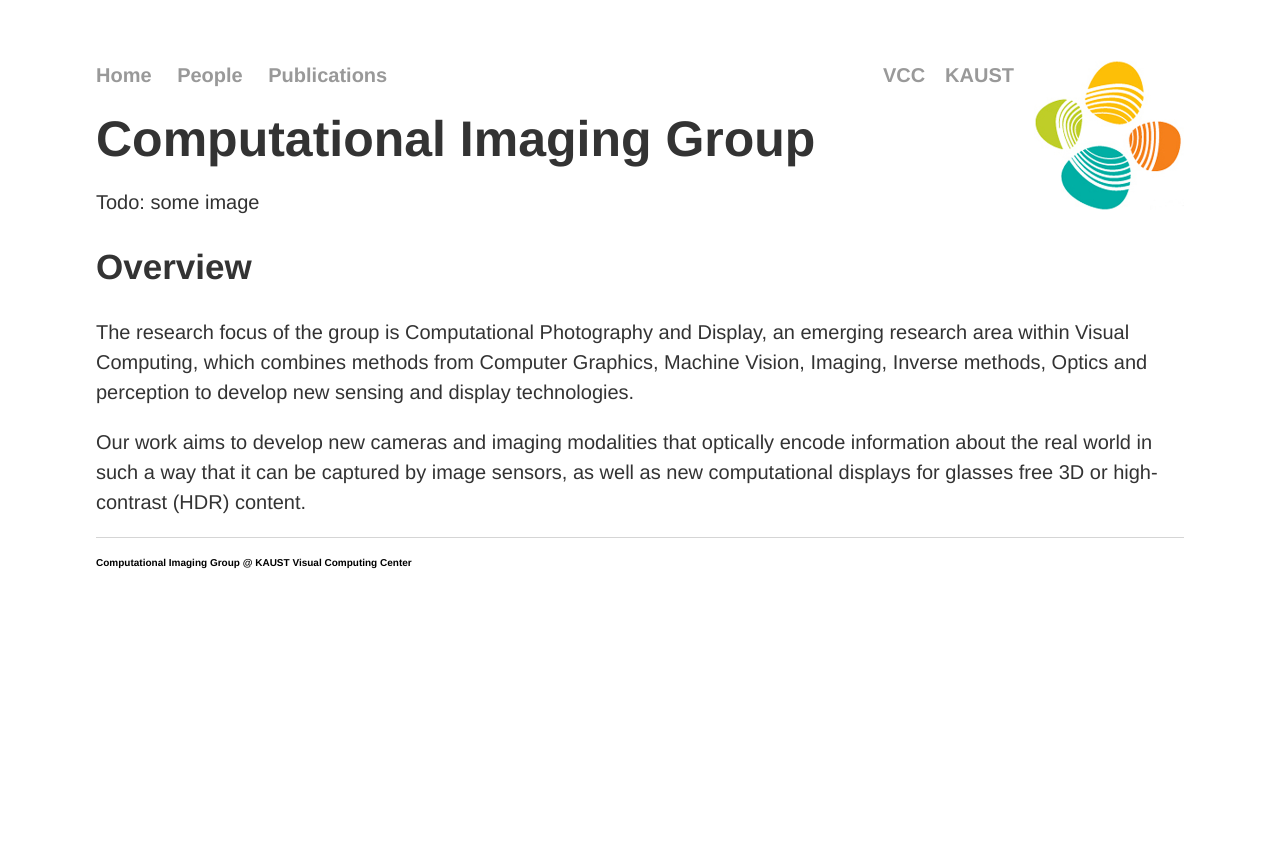
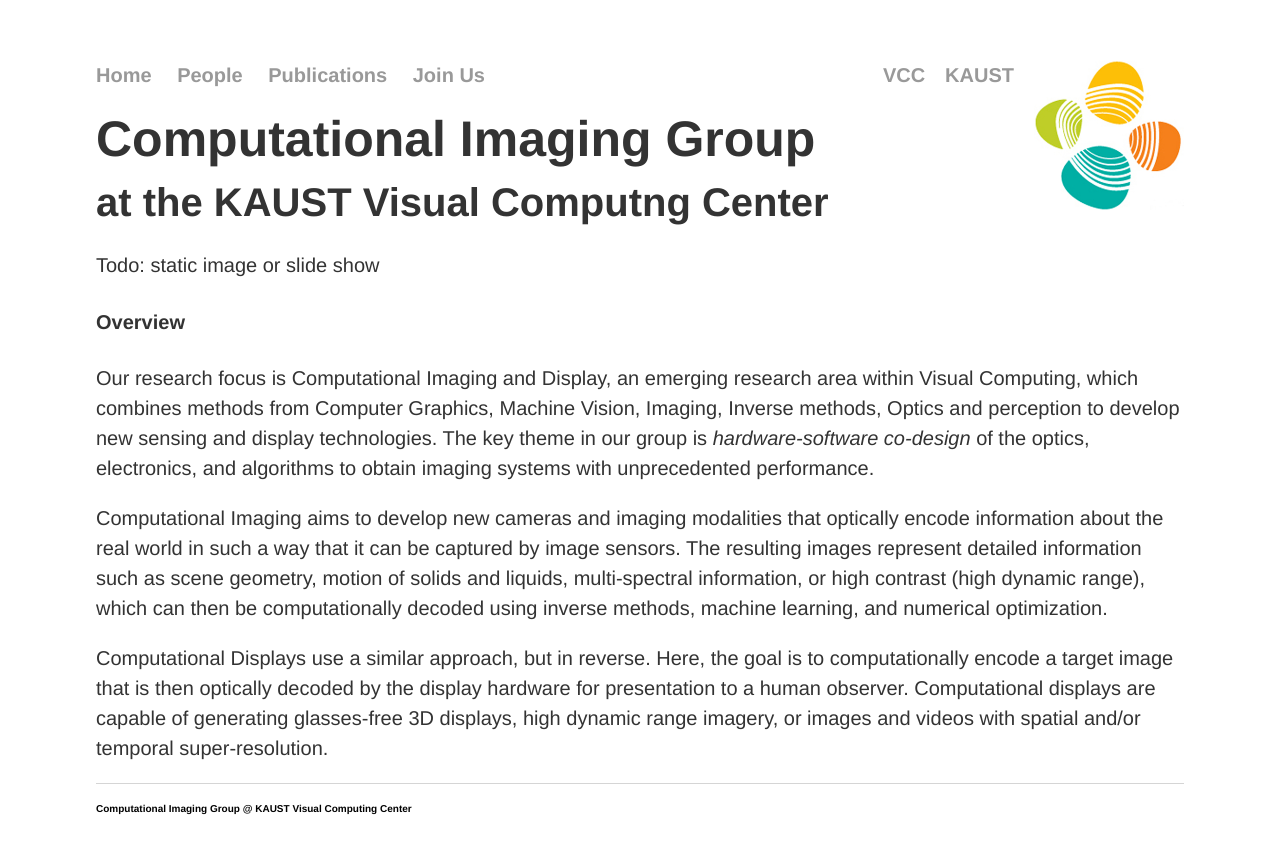
Before and after one commit to vccimaging/vccimaging.github.io, a Jekyll site: the page built from index.md, in a window 1280 px wide. Shown: the top 854 px of the page. Built offline with Jekyll 4.4.1, drawn with Linux system fonts in a browser that asks for light colours.

Commit message:
join us page and tweaks

```diff
--- a/_layouts/default.html
+++ b/_layouts/default.html
@@ -5,6 +5,12 @@
 		<!-- link to main stylesheet -->
 		<link rel="stylesheet" type="text/css" href="/css/main.css">
 	</head>
+	{% if page.background-image %}
+	<style>
+	  body
+	  {background-image:url({{page.background-image}});background-position:bottom left;background-repeat:no-repeat;background-size:contain;background-attachment:fixed;}
+	</style>
+	{% endif %}
 	<body>
 		{% if page.image %}
 		<img align=right src="{{page.image}}" width=page.width height=page.height>
@@ -17,6 +23,7 @@
         		<li><a href="/">Home</a></li>
 			<li><a href="/people.html">People</a></li>
 			<li><a href="/publications.html">Publications</a></li>
+                        <li><a href="/joinus.html">Join Us</a></li>
 			<li style="float:right"><a href=http://www.kaust.edu.sa>KAUST</a></li>
 			<li style="float:right"><a href=http://vcc.kaust.edu.sa>VCC</a></li>
     		</ul>
--- a/_layouts/experimental.html
+++ b/_layouts/experimental.html
@@ -5,7 +5,7 @@
 		<!-- link to main stylesheet -->
 		<link rel="stylesheet" type="text/css" href="/css/main.css">
 	</head>
-	<body style="background-image:url(/Images/background-AlHaytham.jpg);background-poition:bottom;background-repeat:no-repeat;background-size:contain;background-attachment:fixed;">
+	<body style="background-image:url(/Images/background-AlHaytham.jpg);background-position:bottom;background-repeat:no-repeat;background-size:contain;background-attachment:fixed;">
 		{% if page.image %}
 		<img align=right src="{{page.image}}" width=page.width height=page.height>
 		{% else %}
@@ -17,6 +17,7 @@
         		<li><a href="/">Home</a></li>
 			<li><a href="/people.html">People</a></li>
 			<li><a href="/publications.html">Publications</a></li>
+			<li><a href="/joinus.html">Join Us</a></li>
 			<li style="float:right"><a href=http://www.kaust.edu.sa>KAUST</a></li>
 			<li style="float:right"><a href=http://vcc.kaust.edu.sa>VCC</a></li>
     		</ul>
--- a/index.md
+++ b/index.md
@@ -4,11 +4,14 @@ title: Computational Imaging Group
 ---
 
 # Computational Imaging Group
+## at the KAUST Visual Computng Center
 
-Todo: some image
+Todo: static image or slide show
 
-### Overview
+#### Overview
 
-The research focus of the group is Computational Photography and Display, an emerging research area within Visual Computing, which combines methods from Computer Graphics, Machine Vision, Imaging, Inverse methods, Optics and perception to develop new sensing and display technologies.
+Our research focus is Computational Imaging and Display, an emerging research area within Visual Computing, which combines methods from Computer Graphics, Machine Vision, Imaging, Inverse methods, Optics and perception to develop new sensing and display technologies. The key theme in our group is *hardware-software co-design* of the optics, electronics, and algorithms to obtain imaging systems with unprecedented performance.
 
-Our work aims to develop new cameras and imaging modalities that optically encode information about the real world in such a way that it can be captured by image sensors, as well as new computational displays for glasses free 3D or high-contrast (HDR) content.
+Computational Imaging aims to develop new cameras and imaging modalities that optically encode information about the real world in such a way that it can be captured by image sensors. The resulting images represent detailed information such as scene geometry, motion of solids and liquids, multi-spectral information, or high contrast (high dynamic range), which can then be computationally decoded using inverse methods, machine learning, and numerical optimization.
+
+Computational Displays use a similar approach, but in reverse. Here, the goal is to computationally encode a target image that is then optically decoded by the display hardware for presentation to a human observer. Computational displays are capable of generating glasses-free 3D displays, high dynamic range imagery, or images and videos with spatial and/or temporal super-resolution.
```
Also changed, not shown: joinus.md (added, +47 -0 lines).
